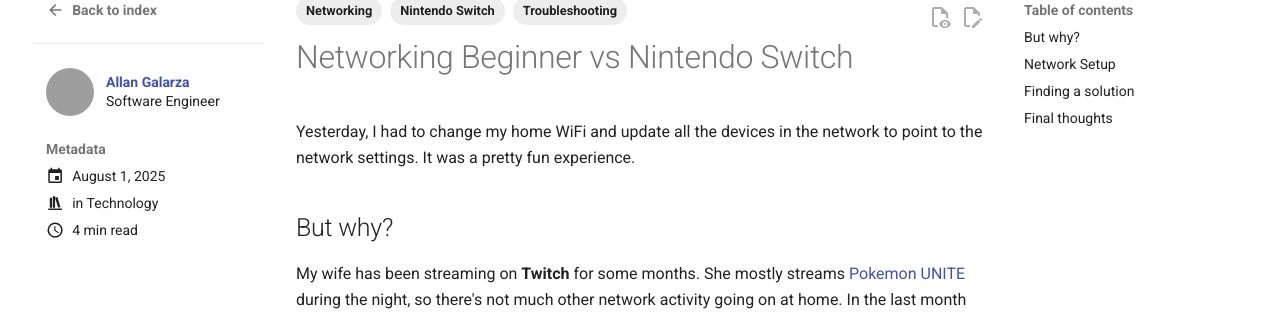
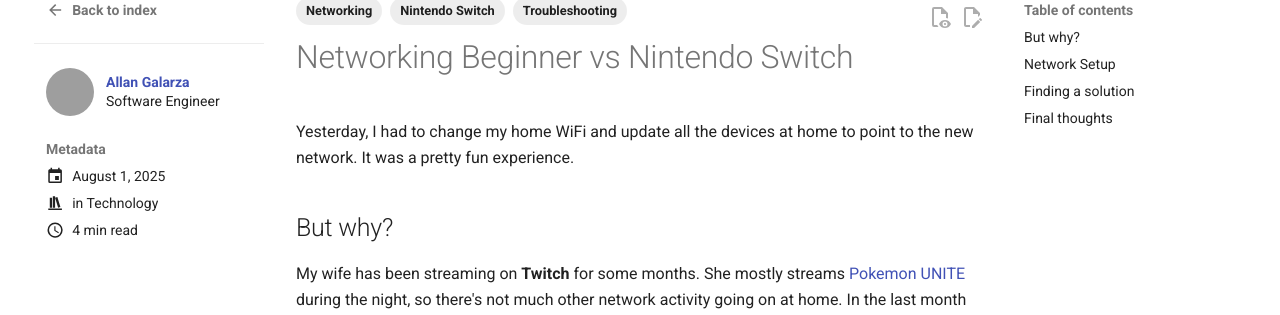
Before and after one commit to Galarzaa90/PersonalDocs, an MkDocs documentation site: the page built from docs/blog/posts/2025-08-01-networking-beginner-vs-nintendo-switch.md, in a window 1280 px wide and 900 px high. Shown: the part 149-464 px from the top of the window. Built offline with MkDocs 1.6.1 and Material for MkDocs 9.7.7, drawn with Linux system fonts in a browser that asks for light colours; comment, search, counter and statistics services are not loaded; grey boxes are pictures that could not be loaded.

Commit message:
Update 2025-08-01-networking-beginner-vs-nintendo-switch.md

```diff
--- a/docs/blog/posts/2025-08-01-networking-beginner-vs-nintendo-switch.md
+++ b/docs/blog/posts/2025-08-01-networking-beginner-vs-nintendo-switch.md
@@ -8,7 +8,7 @@ tags:
   - Networking
 ---
 # Networking Beginner vs Nintendo Switch
-Yesterday, I had to change my home WiFi and update all the devices in the network to point to the network settings. It was a pretty fun experience.
+Yesterday, I had to change my home WiFi and update all the devices at home to point to the new network. It was a pretty fun experience.
 
 <!-- more -->
 
```
